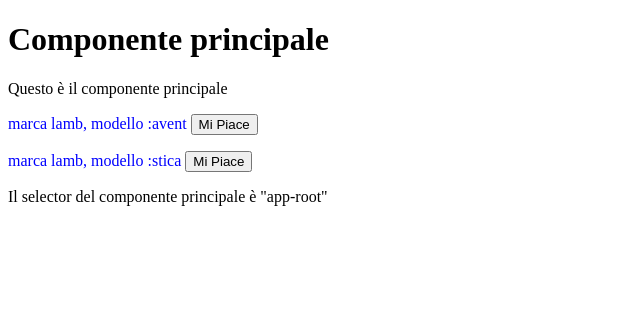
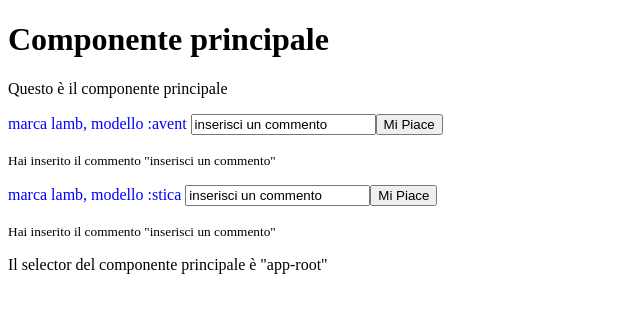
Before and after one commit to Losanes/angular_progetto-01-Losanes, an Angular app: page / in a window 1280 px wide. Shown: the top 312 px of the page, without its empty margins (0-640 px from the left). Built offline with nearby package versions, Linux system fonts and the light colour scheme.

Commit message:
Data Binding : Two-Way Data Binding

```diff
--- a/src/app/app.module.ts
+++ b/src/app/app.module.ts
@@ -4,6 +4,8 @@ import { BrowserModule } from '@angular/platform-browser';
 import { AppComponent } from './app.component';
 import { Componente01Component } from './componente01/componente01.component';
 import { Componente02Component } from './componente02/componente02.component';
+
+import { FormsModule } from '@angular/forms';
 
 @NgModule({
   declarations: [
@@ -12,7 +14,7 @@ import { Componente02Component } from './componente02/componente02.component';
     Componente02Component
   ],
   imports: [
-    BrowserModule
+    BrowserModule, FormsModule
   ],
   providers: [],
   bootstrap: [AppComponent]
--- a/src/app/componente01/componente01.component.html
+++ b/src/app/componente01/componente01.component.html
@@ -1,6 +1,9 @@
 <div>
     <p [style.color]="textColor">
         marca {{marca}}, modello :{{modello}}
+        <input type="text" [(ngModel)]="comment">
         <button (click)="onClick()">Mi Piace</button>
     </p>
+
+    <p><small>Hai inserito il commento "{{comment}}"</small></p>
 </div>
--- a/src/app/componente01/componente01.component.ts
+++ b/src/app/componente01/componente01.component.ts
@@ -9,6 +9,7 @@ export class Componente01Component implements OnInit {
 marca:string="lamb"
 modello:string="avent"
 textColor:string="blue"
+comment:string="inserisci un commento"
 
   onClick() {
     this.textColor = "red"
--- a/src/app/componente02/componente02.component.html
+++ b/src/app/componente02/componente02.component.html
@@ -1,6 +1,9 @@
 <div>
     <p [style.color]="textColor">
         marca {{marca}}, modello :{{modello}}
+        <input type="text" [(ngModel)]="comment">
         <button (click)="onClick()">Mi Piace</button>
     </p>
+
+    <p><small>Hai inserito il commento "{{comment}}"</small></p>
 </div>
--- a/src/app/componente02/componente02.component.ts
+++ b/src/app/componente02/componente02.component.ts
@@ -9,6 +9,7 @@ export class Componente02Component implements OnInit {
   marca:string="lamb"
   modello:string="stica"
   textColor:string="blue"
+  comment:string="inserisci un commento"
 
   onClick() {
     this.textColor = "red"
```
